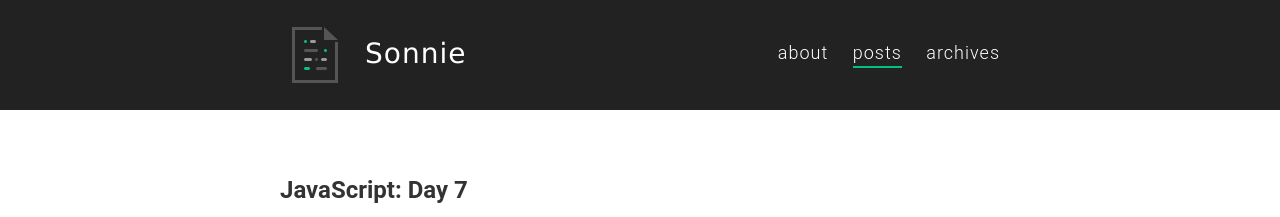
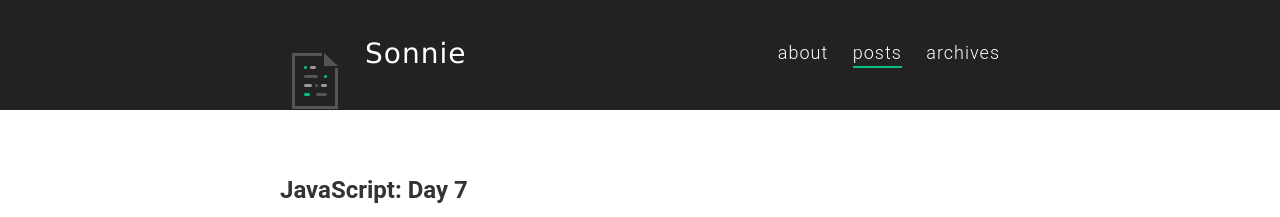
Before and after one commit to sonnienguyen/sonnie-nguyen-portfolio, a Jekyll site: the page built from index.html, in a window 1280 px wide. Shown: the top 217 px of the page. Built offline with Jekyll 4.4.1, drawn with Linux system fonts in a browser that asks for light colours; the list of posts is cut into pages by our own code.

Commit message:
Update svg variables

```diff
--- a/_sass/components/_svg.scss
+++ b/_sass/components/_svg.scss
@@ -1,10 +1,17 @@
 .svg-logo {
   height: 70px;
+  margin: none;
   width: 70px;
 }
 
 svg {
-  // Color for paper outline
+  display: block;
+  margin-bottom: 1.75em;
+  margin-left: auto;
+  margin-right: auto;
+  margin-top: 1.75em;
+
+  // Logo svg colors
   .svg-logo-outline-color {
     fill: $gray;
     transition: fill $global-transition-speed linear;
```
